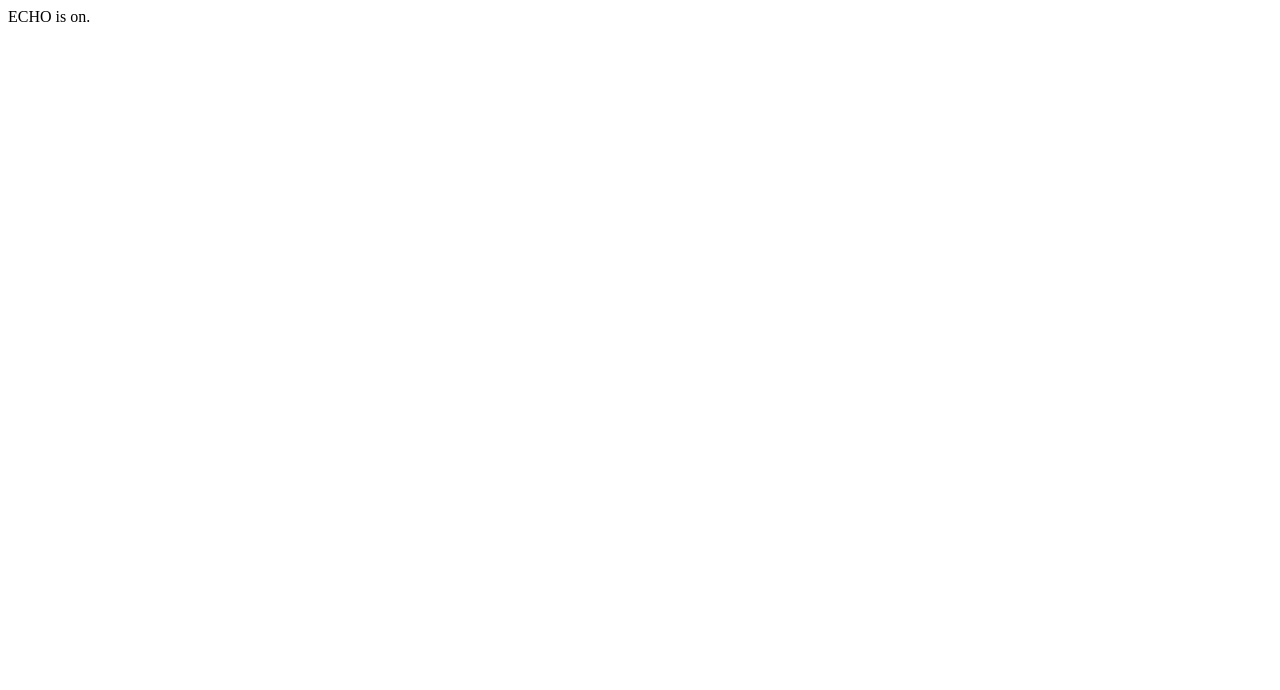
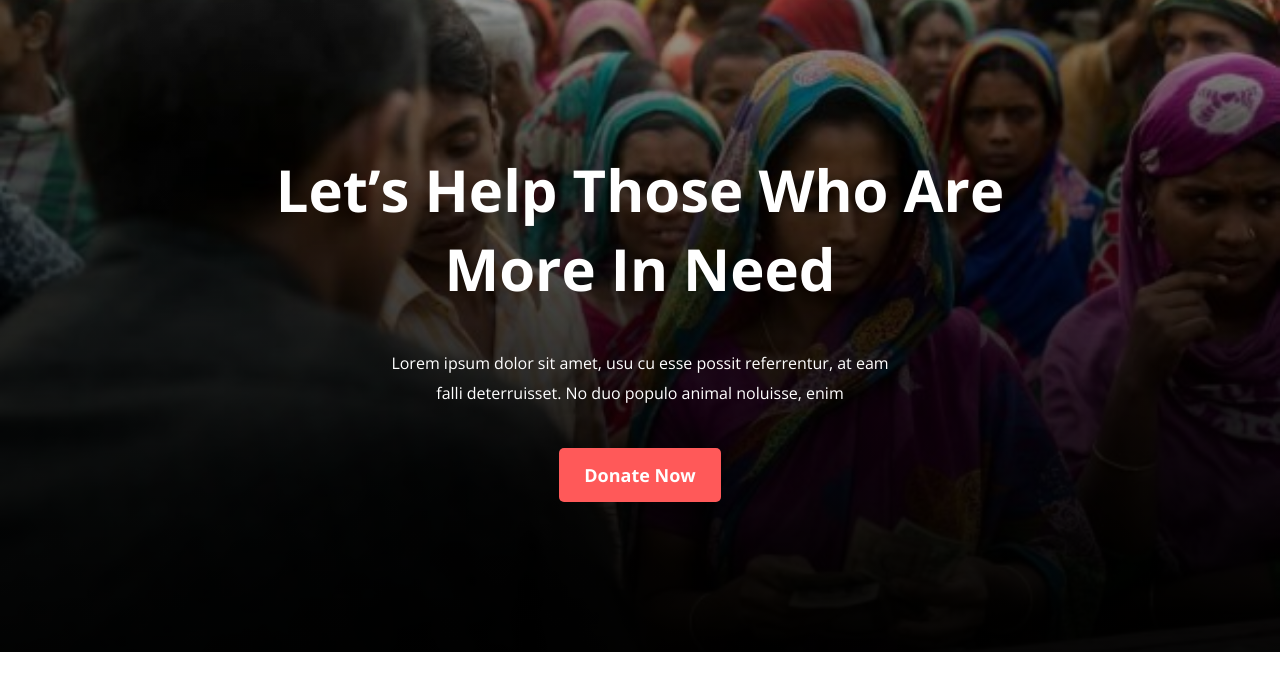
Before and after one commit to nimairoy/donate-today, a plain HTML site: page index.html in a window 1280 px wide. Drawn offline with nearby package versions, Linux system fonts and the light colour scheme.

Commit message:
Header added

```diff
--- a/assets/css/style.css
+++ b/assets/css/style.css
@@ -0,0 +1,69 @@
+/*
+============
+common css
+============
+*/
+*{
+	margin: 0;
+	padding: 0;
+	font-family: 'Open Sans', sans-serif;
+}
+p{
+	color: #707070;
+	font-size: 16px;
+	font-weight: 400;
+	line-height: 30px;
+}
+h1{
+	font-size: 58px;
+	font-weight: 700;
+	color: #fff;
+}
+h2{
+
+}
+h3{
+
+}
+h4{
+
+}
+
+a{
+	text-decoration: none;
+}
+
+.btn-primary{
+	font-size: 18px;
+	font-weight: 600;
+	padding: 15px 25px;
+	border-radius: 5px;
+	display: inline-block;
+	color: #fff;
+	background-color: #FF5959;
+}
+.sec-padding{
+	padding: 90px 150px;
+}
+.sec-margin{
+	margin: 0 auto;
+}
+
+/*
+============
+header
+============
+*/
+
+.hero-section{
+	padding: 150px 0;
+	background: linear-gradient(rgba(0, 0, 0,0.2),rgba(0,0,0,0.8)),linear-gradient(rgba(0, 0, 0,0.2),rgba(0,0,0,0.8)),url('../images/donation1.jpg')center center/cover no-repeat;
+	text-align: center;
+}
+.hero-section p{
+	margin-top: 40px;
+	margin-bottom: 40px;
+	padding-left: 30%;
+	padding-right: 30%;
+	color: #fff;
+}
--- a/index.html
+++ b/index.html
@@ -1 +1,19 @@
-ECHO is on.
+<!DOCTYPE html>
+<html lang="en">
+<head>
+	<meta charset="UTF-8">
+	<meta name="viewport" content="width=device-width, initial-scale=1.0">
+	<title>Non-Profit-Organization</title>
+	<link href="https://fonts.googleapis.com/css2?family=Open+Sans:wght@400;500;700&display=swap" rel="stylesheet">
+    <link rel="stylesheet" href="assets/css/style.css">
+    <script src="https://kit.fontawesome.com/8abb3b578d.js" crossorigin="anonymous"></script>
+</head>
+<body>
+	<!-- Header -->
+	<header class="hero-section sec-padding sec-margin">
+		<h1>Let’s Help Those Who Are <br> More In Need</h1>
+		<p>Lorem ipsum dolor sit amet, usu cu esse possit referrentur, at eam falli deterruisset. No duo populo animal noluisse, enim</p>
+		<a class="btn-primary" href="#">Donate Now</a>
+	</header>
+</body>
+</html>
```
